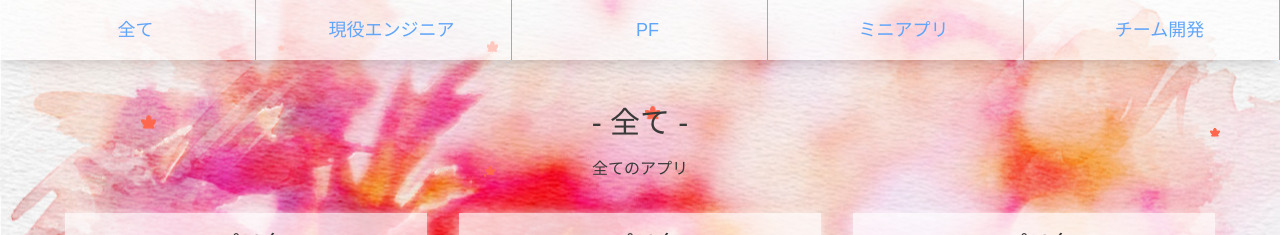
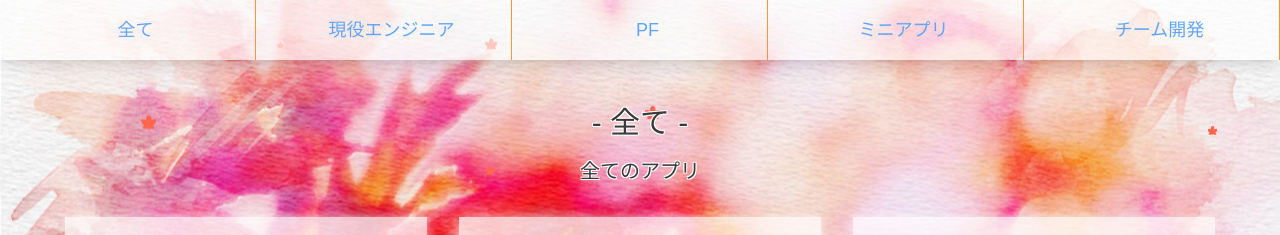
Before and after one commit to topi0247/runteq-fes-5th, a Next.js app: page /app in a window 1280 px wide. Shown: the top 235 px of the page. Built offline with nearby package versions, Linux system fonts and the light colour scheme.

Commit message:
text-outline

```diff
--- a/src/components/headers/index.jsx
+++ b/src/components/headers/index.jsx
@@ -11,7 +11,7 @@ export default function Headers() {
   const [openMenu, setOpenMenu] = useState(false);
   const router = useRouter();
 
-  const handleClick = (type) => () => {
+  const handleClick = (type = "") => () => {
     setOpenMenu(false);
     router.push(`/app${type && `?type=${type}`}`);
   }
@@ -21,7 +21,7 @@ export default function Headers() {
       <header className={`z-40 fixed top-0 left-0 w-full text-blue-400 h-screen transition-all duration-500 ${openMenu ? "translate-x-0" : "delay-300 translate-x-full"} md:translate-x-0 md:h-auto`} >
         <nav className="bg-black w-full h-full bg-opacity-50 flex justify-center items-center md:bg-transparent">
           <ul className={`bg-white bg-opacity-40 w-1/2 ml-auto h-full flex flex-col justify-center items-start transition-all duration-500  ${openMenu ? "delay-300 translate-x-0" : "translate-x-full"} md:translate-x-0 md:flex-row md:items-center md:w-full md:shadow-lg`}>
-            <List onClick={handleClick} />
+            <List onClick={handleClick()} />
             <List onClick={handleClick("engineer")} typeName="現役エンジニア" />
             <List onClick={handleClick("pf")} typeName="PF" />
             <List onClick={handleClick("miniapp")} typeName="ミニアプリ" />
--- a/src/components/indexHeadTag/index.jsx
+++ b/src/components/indexHeadTag/index.jsx
@@ -42,8 +42,8 @@ export default function IndexHeadTag() {
 
   return (
     <>
-      <h1 className="text-center text-3xl" >- {headName} -</h1>
-      <p className="text-center mt-4">{headDescription}</p>
+      <h1 className="text-center text-3xl text-outline" >- {headName} -</h1>
+      <p className="text-center text-xl mt-4 text-outline">{headDescription}</p>
     </>
   );
 };
--- a/tailwind.config.js
+++ b/tailwind.config.js
@@ -14,5 +14,14 @@ module.exports = {
       },
     },
   },
-  plugins: [],
+  plugins: [
+    function ({ addUtilities }) {
+      const newUtilities = {
+        ".text-outline": {
+          textShadow: "1px 1px 0 #fff,-1px 1px 0 #fff,1px -1px 0 #fff,-1px -1px 0 #fff"
+        },
+      };
+
+      addUtilities(newUtilities);
+    }],
 };
```
